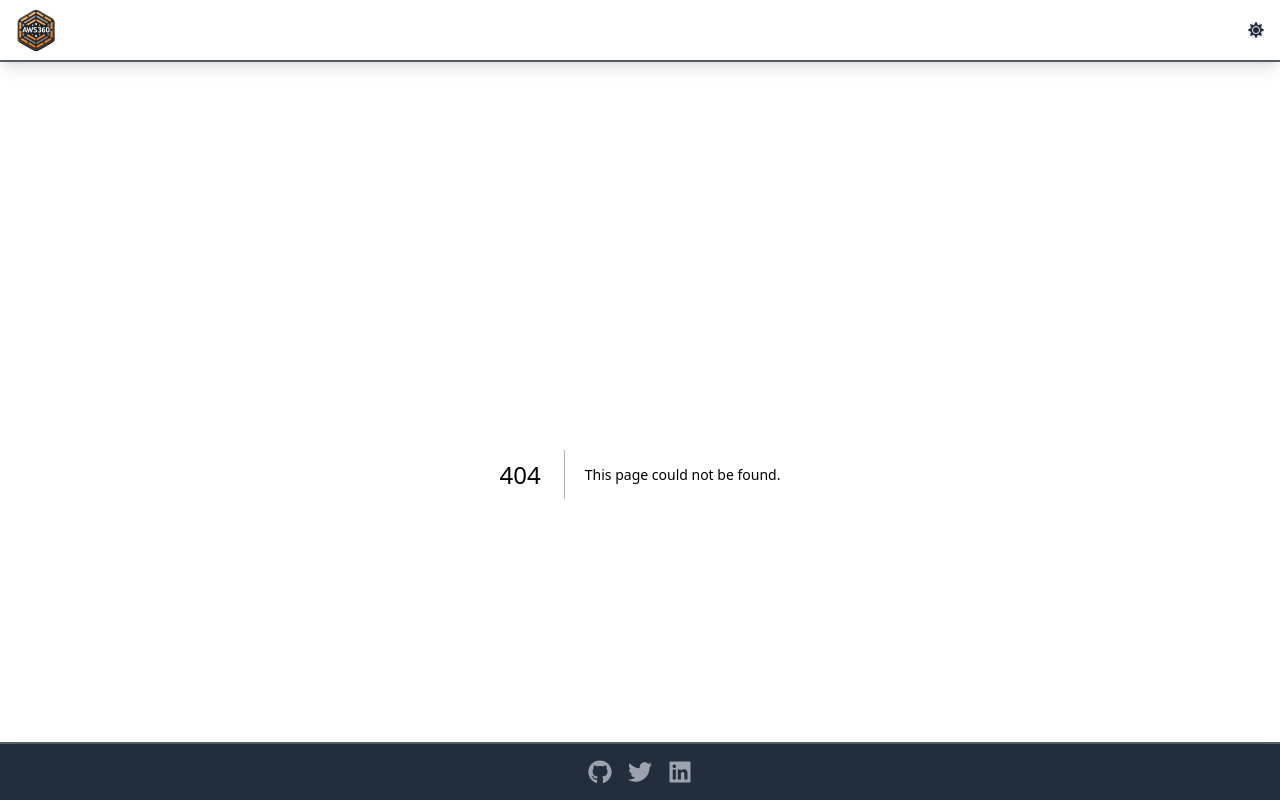
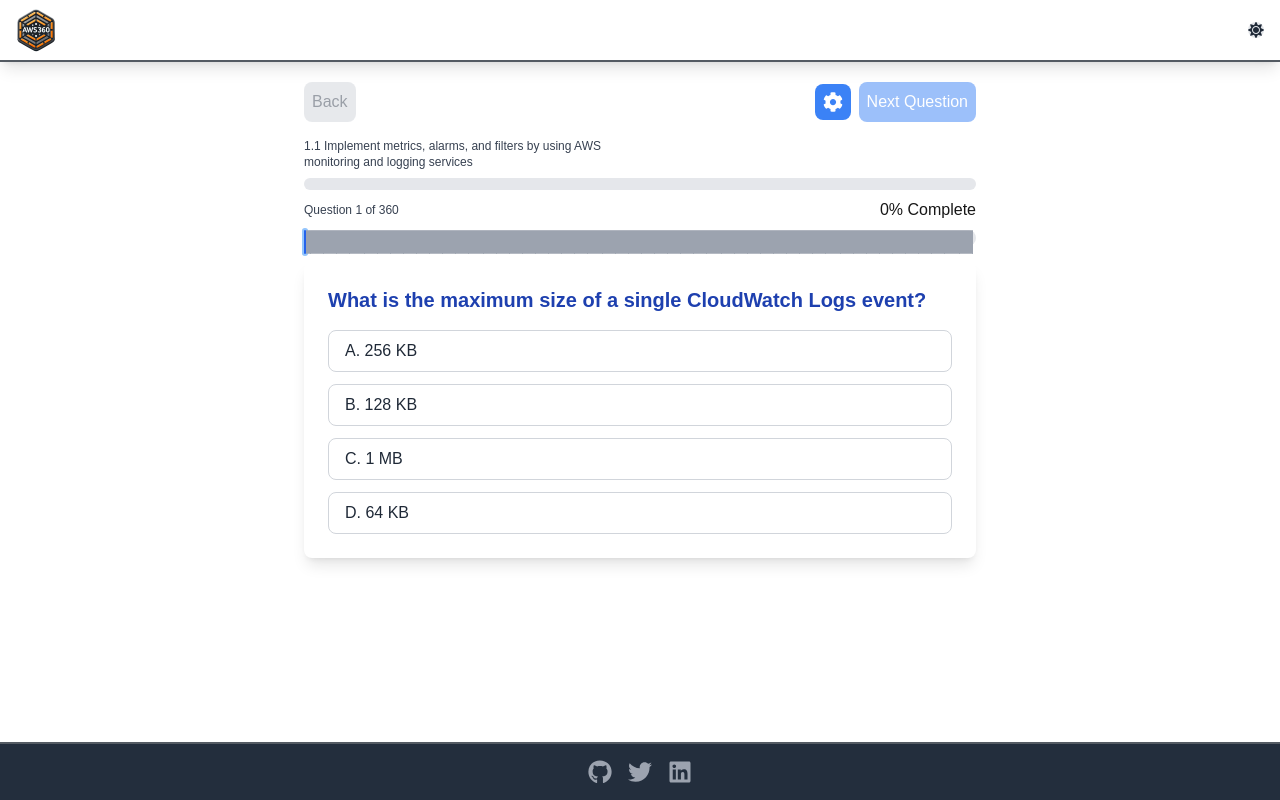
Before and after one commit to mutaremalcolm/aws_revision_app, a Next.js app: page /sysops-administrator-associate/quiz in a window 1280 px wide. Before the commit this address had no page. Built offline with nearby package versions, Linux system fonts and the light colour scheme.

Commit message:
feat: added quiz handling component to make the sysOps Administrator quiz fully functional.

```diff
--- /dev/null
+++ b/app/sysops-administrator-associate/quiz/page.tsx
@@ -0,0 +1,12 @@
+// components/sysops/SysOpsQuiz.tsx
+
+import Quiz from '@/app/components/quiz/Quiz';
+import sysOpsAdministratorQuestions from '@/app/questions/sysops-administrator-associate';
+
+const SysOpsQuiz = () => {
+    return (
+        <Quiz questions={sysOpsAdministratorQuestions} quizKey='sysOps'/>
+    );
+};
+
+export default SysOpsQuiz;
```
